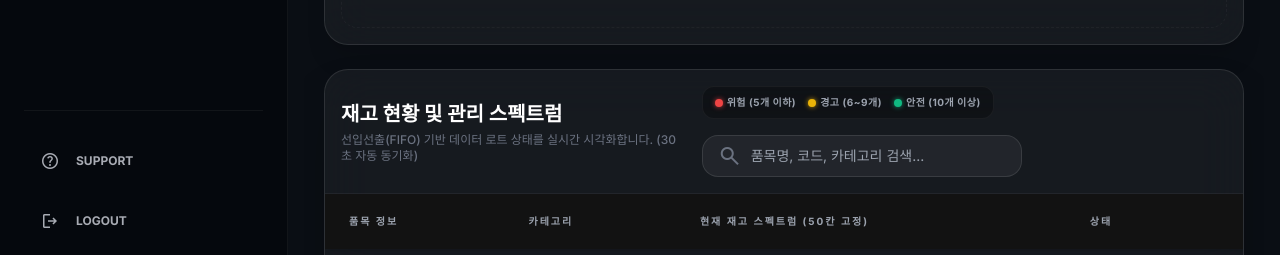
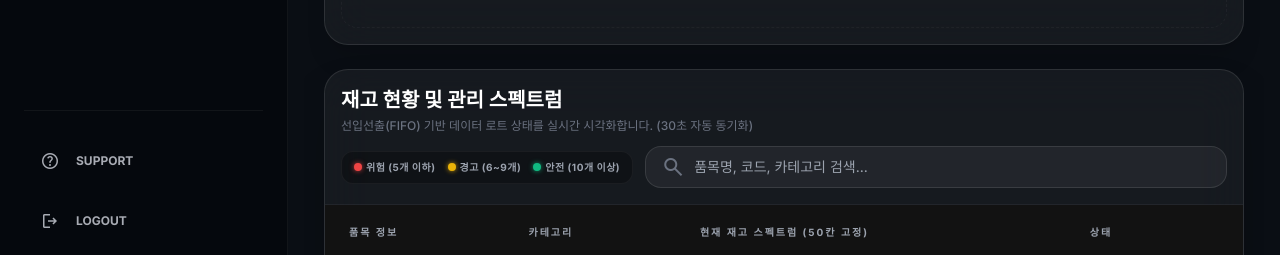
Before and after one commit to jsm3285/aws-ai, a React (Vite) app in the folder frontend/: page /dashboard in a window 1280 px wide. Shown: the part 529-784 px from the top of the page. Built offline with nearby package versions, Linux system fonts and the light colour scheme; no server answers; sample sign-in values are in the browser's storage.

Commit message:
feat: 화면조정

```diff
--- a/frontend/src/pages/Dashboard.jsx
+++ b/frontend/src/pages/Dashboard.jsx
@@ -93,7 +93,6 @@ function Dashboard() {
   );
 
   return (
-    /* 🌟 전체 대시보드 레이아웃: 사이드바를 유지한 채 세로 스크롤을 안정적으로 제공 */
     <div className="w-full h-full overflow-y-auto overflow-x-hidden p-3 xl:p-5 2xl:p-8 custom-scrollbar">
 
       <div className="w-full flex flex-col gap-6 pb-12">
@@ -158,23 +157,25 @@ function Dashboard() {
         {/* 3. 하단 메인 재고 관리 테이블 영역 */}
         <div className="glass-panel rounded-3xl bg-white/5 border border-white/10 shadow-2xl block overflow-hidden">
 
-          {/* 타이틀 및 툴바 영역 (해상도 축소 시 검색창 자동 줄바꿈 패치 완료) */}
-          <div className="p-4 border-b border-white/5 flex flex-col lg:flex-row justify-between items-start lg:items-center gap-4 shrink-0">
+          {/* ✅ 수정된 툴바: 타이틀과 범례+검색창을 항상 두 줄로 분리 */}
+          <div className="p-4 border-b border-white/5 flex flex-col gap-3 shrink-0">
+            {/* 타이틀 영역 */}
             <div>
               <h3 className="text-xl font-bold text-white mb-1">재고 현황 및 관리 스펙트럼</h3>
               <p className="text-xs text-gray-500 font-medium">선입선출(FIFO) 기반 데이터 로트 상태를 실시간 시각화합니다. (30초 자동 동기화)</p>
             </div>
 
-            <div className="flex flex-wrap items-center gap-3 xl:gap-4 w-full lg:w-auto">
-              {/* 상태별 색상 범례 가이드 */}
-              <div className="flex gap-3 text-[10px] font-bold text-gray-400 uppercase tracking-wider bg-black/30 px-3 py-2 rounded-xl border border-white/5 shrink-0">
+            {/* 범례 + 검색창: flex-wrap으로 작은 화면에서 줄바꿈 허용 */}
+            <div className="flex flex-wrap items-center gap-3">
+              {/* 상태별 색상 범례 */}
+              <div className="flex flex-wrap gap-3 text-[10px] font-bold text-gray-400 uppercase tracking-wider bg-black/30 px-3 py-2 rounded-xl border border-white/5 shrink-0">
                 <div className="flex items-center gap-1"><div className="w-2 h-2 rounded-full bg-red-500 shadow-[0_0_5px_rgba(239,68,68,0.8)]"></div>위험 (5개 이하)</div>
                 <div className="flex items-center gap-1"><div className="w-2 h-2 rounded-full bg-yellow-500 shadow-[0_0_5px_rgba(234,179,8,0.8)]"></div>경고 (6~9개)</div>
                 <div className="flex items-center gap-1"><div className="w-2 h-2 rounded-full bg-emerald-500 shadow-[0_0_5px_rgba(16,185,129,0.8)]"></div>안전 (10개 이상)</div>
               </div>
 
-              {/* 검색 바 (우측 터짐 방지 보정값 적용) */}
-              <div className="relative group w-full sm:w-60 md:w-64 xl:w-80 shrink-0">
+              {/* ✅ 검색바: 고정 너비 제거 → flex-1 + min-w로 남은 공간 유동적으로 채움 */}
+              <div className="relative group flex-1 min-w-[180px]">
                 <span className="material-symbols-outlined absolute left-4 top-1/2 -translate-y-1/2 text-gray-500 group-focus-within:text-indigo-400 transition-colors">search</span>
                 <input
                   type="text"
@@ -187,7 +188,7 @@ function Dashboard() {
             </div>
           </div>
 
-          {/* 테이블 알짜배기 구역 가로 스크롤 패널 (min-w 제한 조율을 통해 우측 버튼 잘림 차단) */}
+          {/* 테이블 가로 스크롤 패널 */}
           <div className="w-full overflow-x-auto custom-scrollbar pr-2">
             <table className="w-full text-left text-white border-collapse min-w-[1050px]">
               <thead className="bg-[#121212] shadow-md text-[10px] uppercase text-gray-400 font-black tracking-[0.2em]">
```
